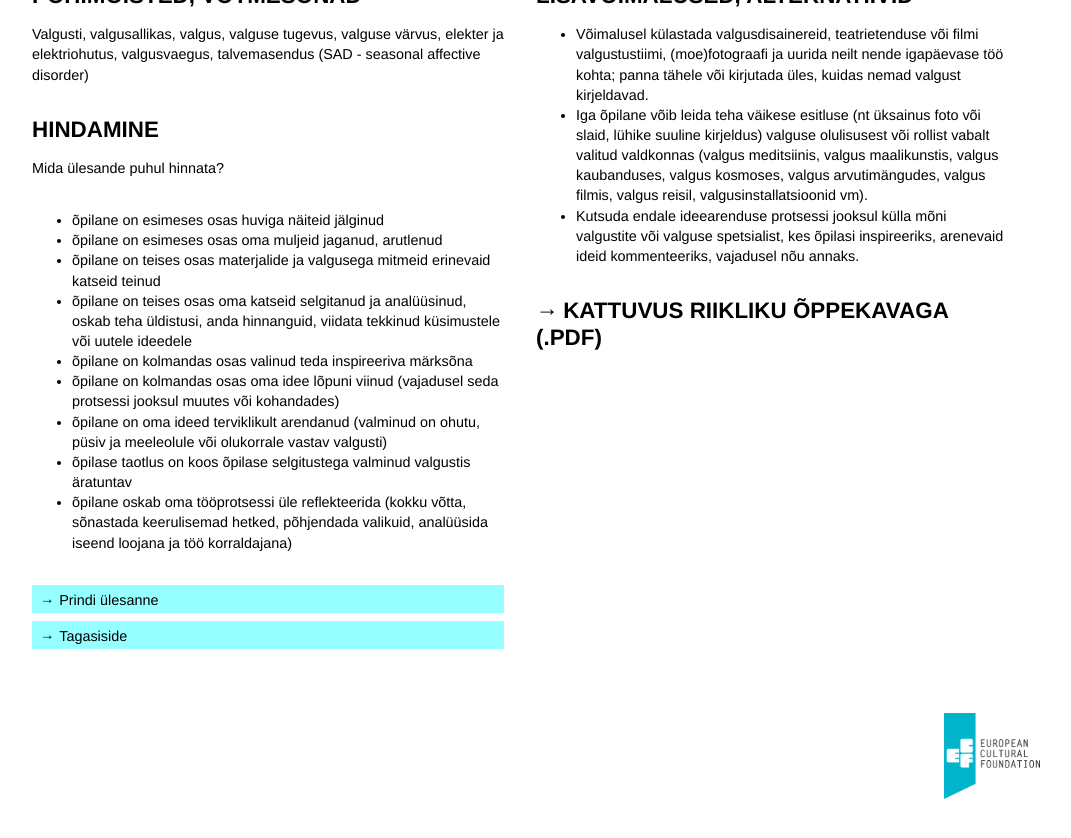
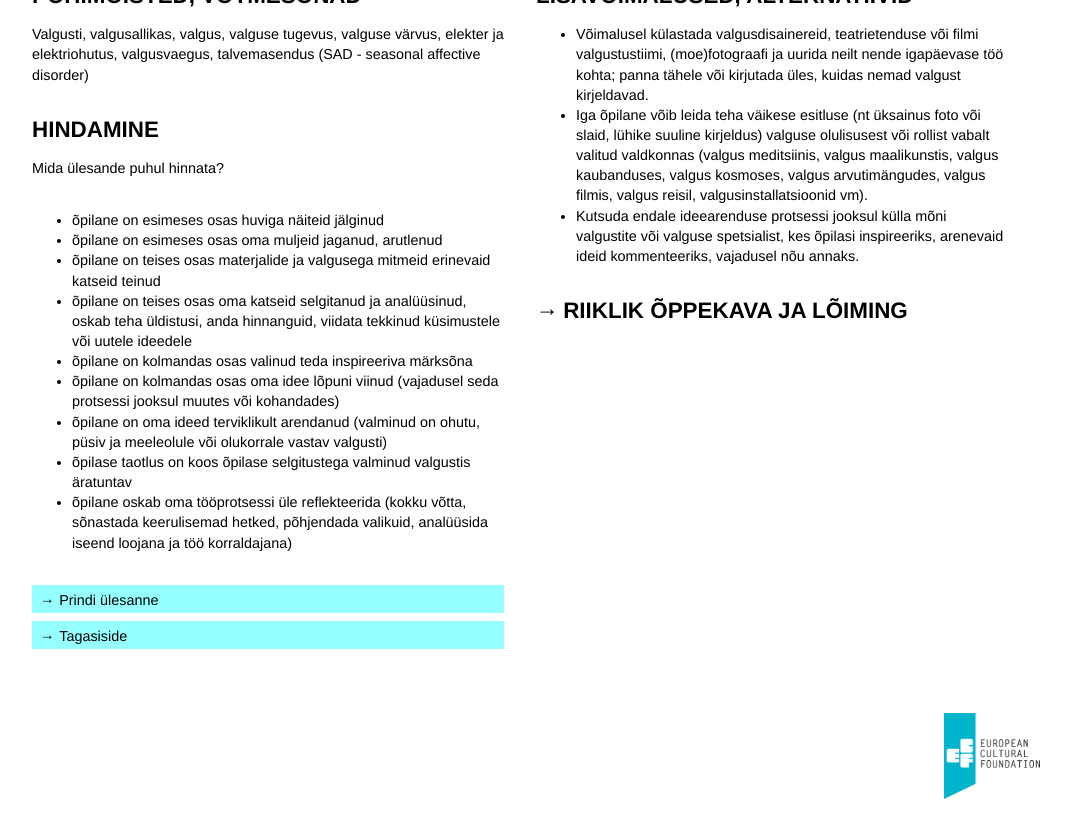
Before and after one commit to ruumiharidus/ruumiharidus.github.io, a Jekyll site: the page built from _posts/2015-12-18-saagu-valgus.md, in a window 1280 px wide and 900 px high, scrolled down 3459 px. Shown: the top 838 px of the window, without its empty margins (104-1175 px from the left). Built offline with Jekyll 4.4.1, drawn with Linux system fonts in a browser that asks for light colours; nearby versions of some CDN libraries.

Commit message:
Updated 2015-12-18-saagu-valgus.md

```diff
--- a/_posts/2015-12-18-saagu-valgus.md
+++ b/_posts/2015-12-18-saagu-valgus.md
@@ -104,5 +104,5 @@ Mida ülesande puhul hinnata?
 - Iga õpilane võib leida teha väikese esitluse (nt üksainus foto või slaid, lühike suuline kirjeldus) valguse olulisusest või rollist vabalt valitud valdkonnas (valgus meditsiinis, valgus maalikunstis, valgus kaubanduses, valgus kosmoses, valgus arvutimängudes, valgus filmis, valgus reisil, valgusinstallatsioonid vm).
 - Kutsuda endale ideearenduse protsessi jooksul külla mõni valgustite või valguse spetsialist, kes õpilasi inspireeriks, arenevaid ideid kommenteeriks, vajadusel nõu annaks.
 
-[Kattuvus riikliku õppekavaga (.pdf)]({{ site.baseurl }}/assets/documents/hello.pdf){:class='national-pdf'}
+[Riiklik õppekava ja lõiming]({{ site.baseurl }}/assets/documents/hello.pdf){:class='national-pdf'}
 </section>
```
